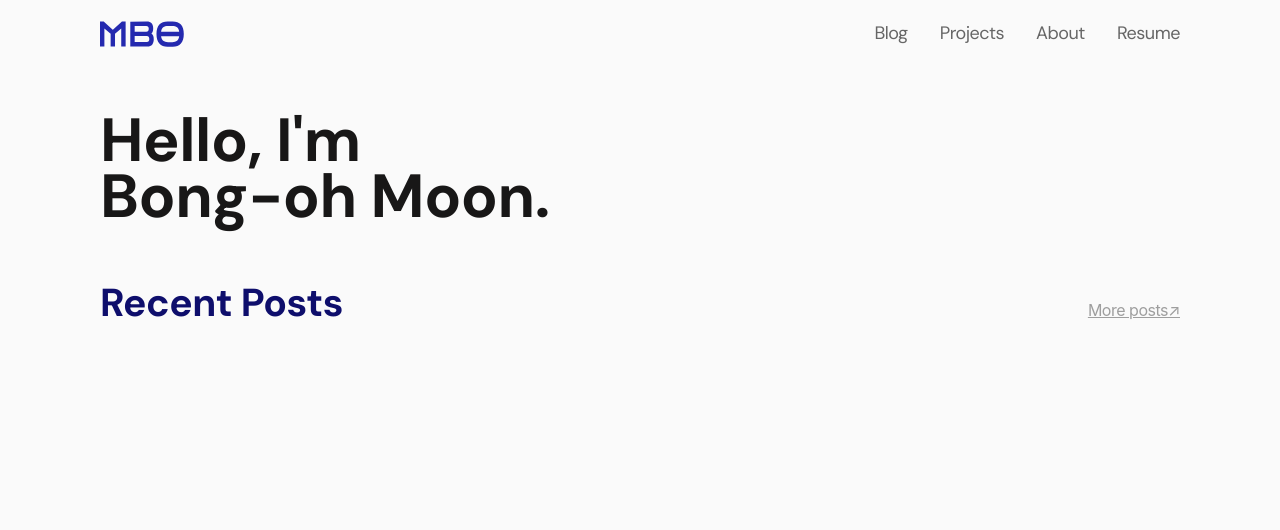
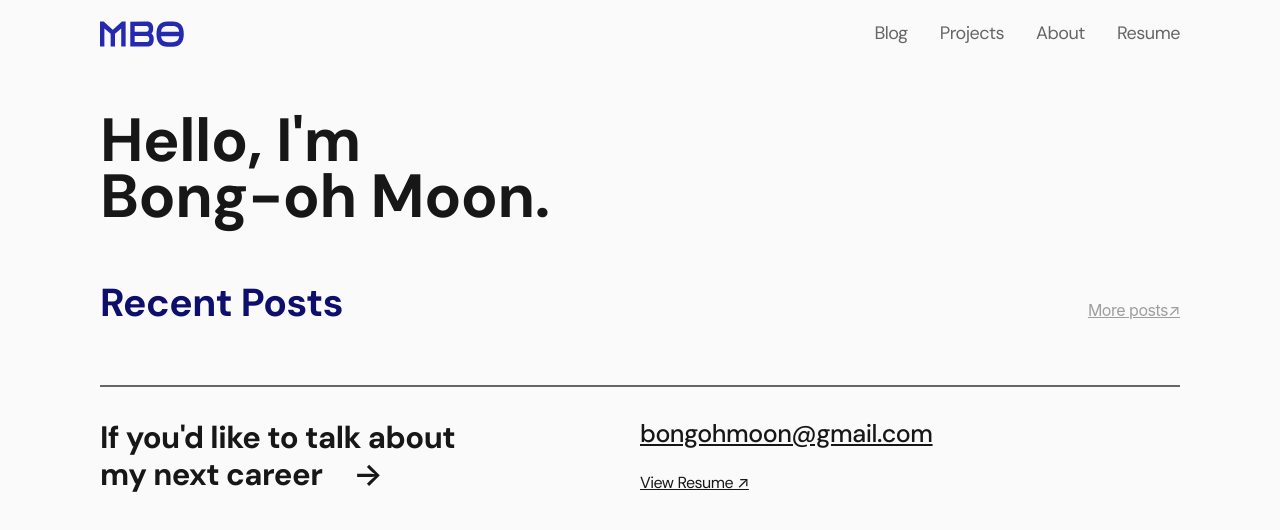
Before and after one commit to bonomoon/portfolio, a Next.js app in the folder apps/web/: page / in a window 1280 px wide. Shown: the top 530 px of the page. Built offline with nearby package versions, Linux system fonts and the light colour scheme; a web font is replaced by a local one.

Commit message:
chore(client): update main footer component style and add contents - #14

```diff
--- a/apps/web/src/components/organisms/MainFooter.tsx
+++ b/apps/web/src/components/organisms/MainFooter.tsx
@@ -1,8 +1,59 @@
+import Link from "next/link";
+import styled from "styled-components";
+
+const MainFooterContainer = styled.div`
+  display: flex;
+  justify-content: space-between;
+  border-top: 2px solid #666;
+  padding-top: 2rem;
+
+  @media (max-width: 768px) {
+    flex-direction: column;
+    gap: 1.25rem;
+  }
+`;
+
+const MainFooterLeft = styled.div`
+  width: 100%;
+`;
+
+const MainFooterRight = styled.div`
+  display: flex;
+  flex-direction: column;
+  width: 100%;
+  gap: 1.5rem;
+`;
+
+const MainFooterLink = styled(Link)`
+  color: #181717;
+
+  &:hover {
+    color: #666;
+  }
+`;
+
 /**
  * Page Footer Component.
  *
  * @returns {JSX.Element}
  */
-const MainFooter = () => <></>;
+const MainFooter = () => (
+  <MainFooterContainer>
+    <MainFooterLeft>
+      <h4>
+        If you'd like to talk about
+        <br />
+        my next career{" "}
+        <span style={{ fontWeight: 600, marginLeft: "1.5rem" }}>→</span>
+      </h4>
+    </MainFooterLeft>
+    <MainFooterRight>
+      <MainFooterLink href="mailto:bongohmoon@gmail.com">
+        <h5>bongohmoon@gmail.com</h5>
+      </MainFooterLink>
+      <MainFooterLink href="/resume">View Resume ↗</MainFooterLink>
+    </MainFooterRight>
+  </MainFooterContainer>
+);
 
 export default MainFooter;
```
